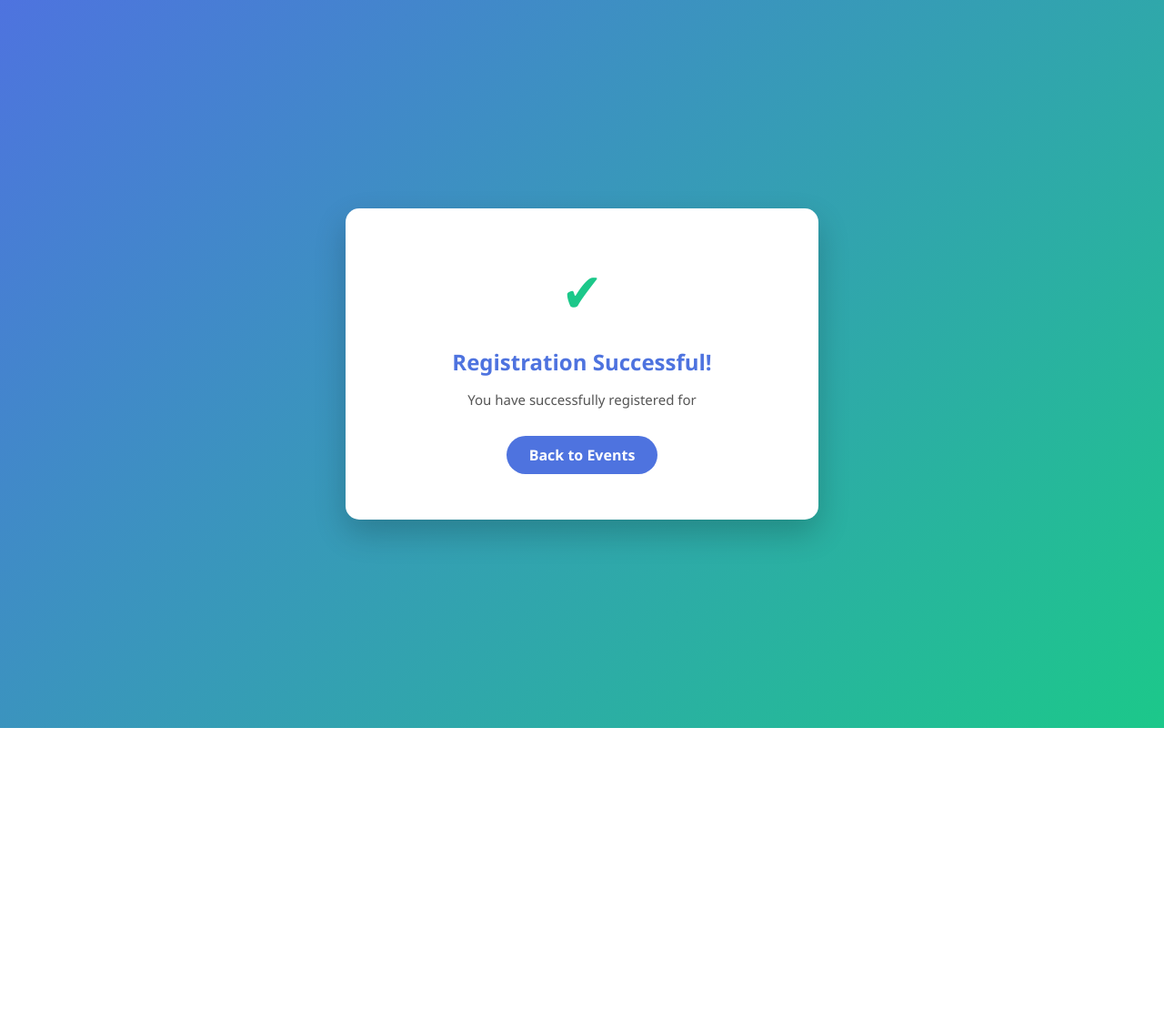
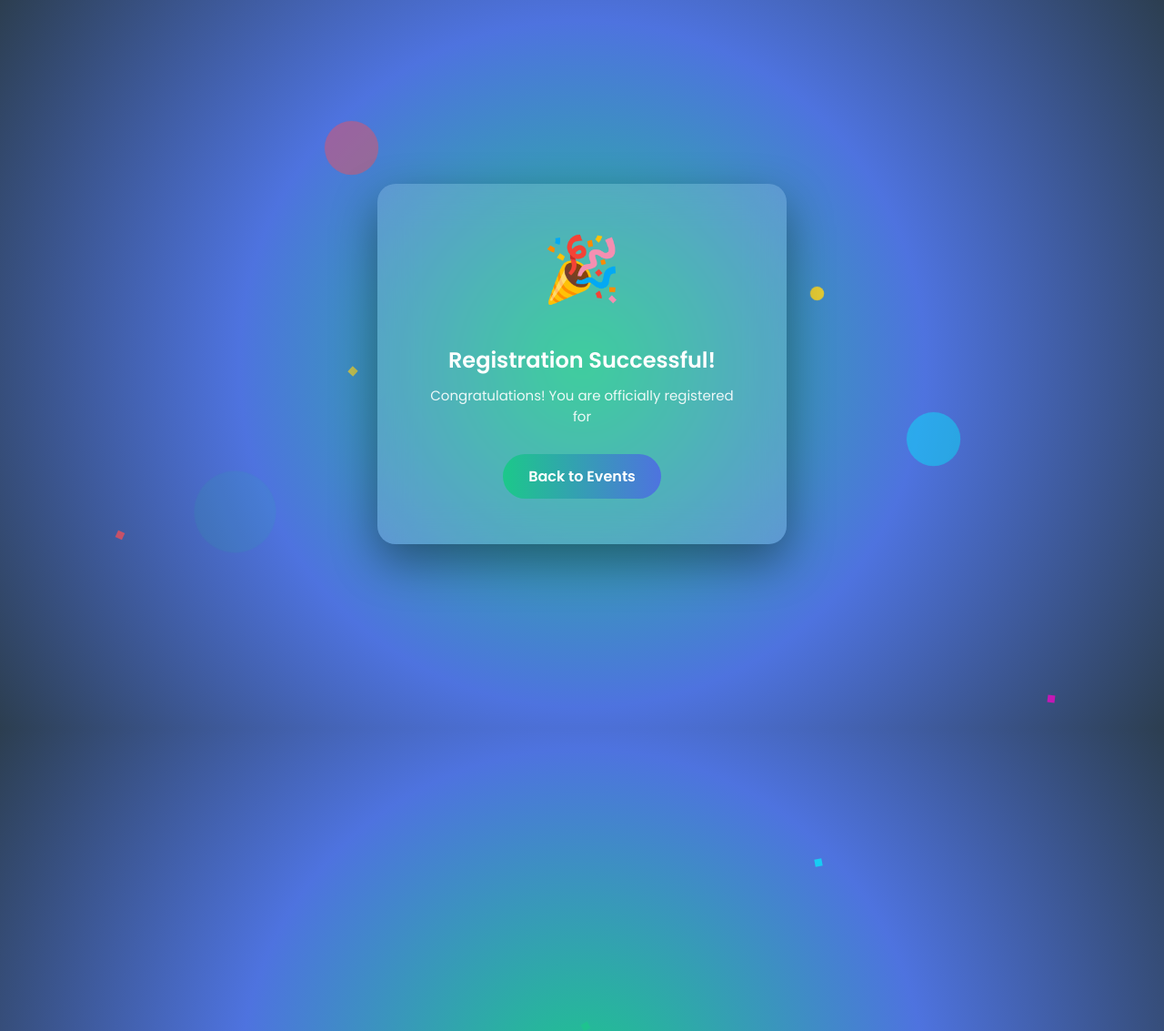
Before and after one commit to hariharanit45-png/event-management, a Flask app: template templates/success.html in a window 1280 px wide. Shown: the whole page at 91% size. Before the commit the page ends 800 px from the top, so only its background shows below. Run offline with Flask 3, Linux system fonts and the light colour scheme; the template is opened without the code that fills it, so the values that code supplies are empty.

Commit message:
update correct success file

```diff
--- a/templates/success.html
+++ b/templates/success.html
@@ -1,73 +1,168 @@
+<title>REG</title>
 <!DOCTYPE html>
 <html>
 <head>
     <title>Registration Successful</title>
     <meta name="viewport" content="width=device-width, initial-scale=1.0">
 
+    <!-- Google Font -->
+    <link href="https://fonts.googleapis.com/css2?family=Poppins:wght@300;400;600;700&display=swap" rel="stylesheet">
+
     <style>
-        body {
-            margin: 0;
-            font-family: 'Segoe UI', Tahoma, Geneva, Verdana, sans-serif;
-            background: linear-gradient(135deg, #4e73df, #1cc88a);
-            display: flex;
-            justify-content: center;
-            align-items: center;
-            height: 100vh;
+        *{
+            margin:0;
+            padding:0;
+            box-sizing:border-box;
+            font-family:'Poppins', sans-serif;
         }
 
-        .success-box {
-            background: white;
-            padding: 50px;
-            width: 420px;
-            border-radius: 15px;
-            text-align: center;
-            box-shadow: 0 15px 35px rgba(0,0,0,0.2);
+        body{
+            height:100vh;
+            display:flex;
+            justify-content:center;
+            align-items:center;
+            background: radial-gradient(circle at center, #1cc88a, #4e73df, #2c3e50);
+            overflow:hidden;
+            position:relative;
         }
 
-        .checkmark {
-            font-size: 60px;
-            color: #1cc88a;
-            margin-bottom: 20px;
+        /* Firework Animation */
+        .firework{
+            position:absolute;
+            width:5px;
+            height:5px;
+            background:white;
+            border-radius:50%;
+            animation: explode 1.5s infinite ease-out;
         }
 
-        h2 {
-            color: #4e73df;
-            margin-bottom: 10px;
+        @keyframes explode{
+            0%{
+                transform: scale(1);
+                opacity:1;
+            }
+            100%{
+                transform: scale(20);
+                opacity:0;
+            }
         }
 
-        p {
-            color: #555;
-            font-size: 15px;
-            margin-bottom: 30px;
+        /* Multiple fireworks */
+        .firework:nth-child(1){ top:20%; left:30%; background:#ff4e50; animation-delay:0s;}
+        .firework:nth-child(2){ top:40%; left:70%; background:#f9d423; animation-delay:0.5s;}
+        .firework:nth-child(3){ top:70%; left:20%; background:#1cc88a; animation-delay:1s;}
+        .firework:nth-child(4){ top:60%; left:80%; background:#00f2fe; animation-delay:1.5s;}
+
+        /* Success Card */
+        .success-box{
+            background:rgba(255,255,255,0.15);
+            backdrop-filter:blur(20px);
+            padding:50px;
+            width:450px;
+            border-radius:20px;
+            text-align:center;
+            box-shadow:0 20px 50px rgba(0,0,0,0.4);
+            color:white;
+            animation:fadeIn 1s ease-in-out;
         }
 
-        .btn {
-            display: inline-block;
-            padding: 10px 25px;
-            background: #4e73df;
-            color: white;
-            text-decoration: none;
-            border-radius: 25px;
-            font-weight: bold;
-            transition: 0.3s;
+        @keyframes fadeIn{
+            from{opacity:0; transform:translateY(30px);}
+            to{opacity:1; transform:translateY(0);}
         }
 
-        .btn:hover {
-            background: #2e59d9;
-            transform: scale(1.05);
+        .checkmark{
+            font-size:70px;
+            color:#00ff9d;
+            margin-bottom:20px;
+            animation:bounce 1s ease infinite alternate;
         }
+
+        @keyframes bounce{
+            from{transform:translateY(0);}
+            to{transform:translateY(-10px);}
+        }
+
+        h2{
+            font-weight:600;
+            margin-bottom:10px;
+        }
+
+        p{
+            font-size:15px;
+            margin-bottom:30px;
+            opacity:0.9;
+        }
+
+        .btn{
+            display:inline-block;
+            padding:12px 28px;
+            background:linear-gradient(90deg,#1cc88a,#4e73df);
+            border-radius:30px;
+            text-decoration:none;
+            color:white;
+            font-weight:600;
+            transition:0.3s;
+        }
+
+        .btn:hover{
+            transform:scale(1.1);
+            box-shadow:0 0 25px rgba(28,200,138,0.9);
+        }
+
+        /* Floating Confetti */
+        .confetti{
+            position:absolute;
+            width:8px;
+            height:8px;
+            background:#fff;
+            opacity:0.7;
+            animation: fall 5s linear infinite;
+        }
+
+        @keyframes fall{
+            from{transform:translateY(-100px) rotate(0deg);}
+            to{transform:translateY(100vh) rotate(360deg);}
+        }
+
+        .confetti:nth-child(5){left:10%; background:#ff4e50; animation-delay:0s;}
+        .confetti:nth-child(6){left:30%; background:#f9d423; animation-delay:1s;}
+        .confetti:nth-child(7){left:50%; background:#1cc88a; animation-delay:2s;}
+        .confetti:nth-child(8){left:70%; background:#00f2fe; animation-delay:3s;}
+        .confetti:nth-child(9){left:90%; background:#ff00cc; animation-delay:4s;}
+
+        @media(max-width:480px){
+            .success-box{
+                width:90%;
+                padding:35px;
+            }
+        }
+
     </style>
 </head>
 
 <body>
 
+<!-- Fireworks -->
+<div class="firework"></div>
+<div class="firework"></div>
+<div class="firework"></div>
+<div class="firework"></div>
+
+<!-- Confetti -->
+<div class="confetti"></div>
+<div class="confetti"></div>
+<div class="confetti"></div>
+<div class="confetti"></div>
+<div class="confetti"></div>
+
 <div class="success-box">
-    <div class="checkmark">✔</div>
+    <div class="checkmark">🎉</div>
 
     <h2>Registration Successful!</h2>
 
     <p>
-        You have successfully registered for<br>
+        Congratulations! You are officially registered for<br>
         <strong>{{ event[1] }}</strong>
     </p>
 
```
